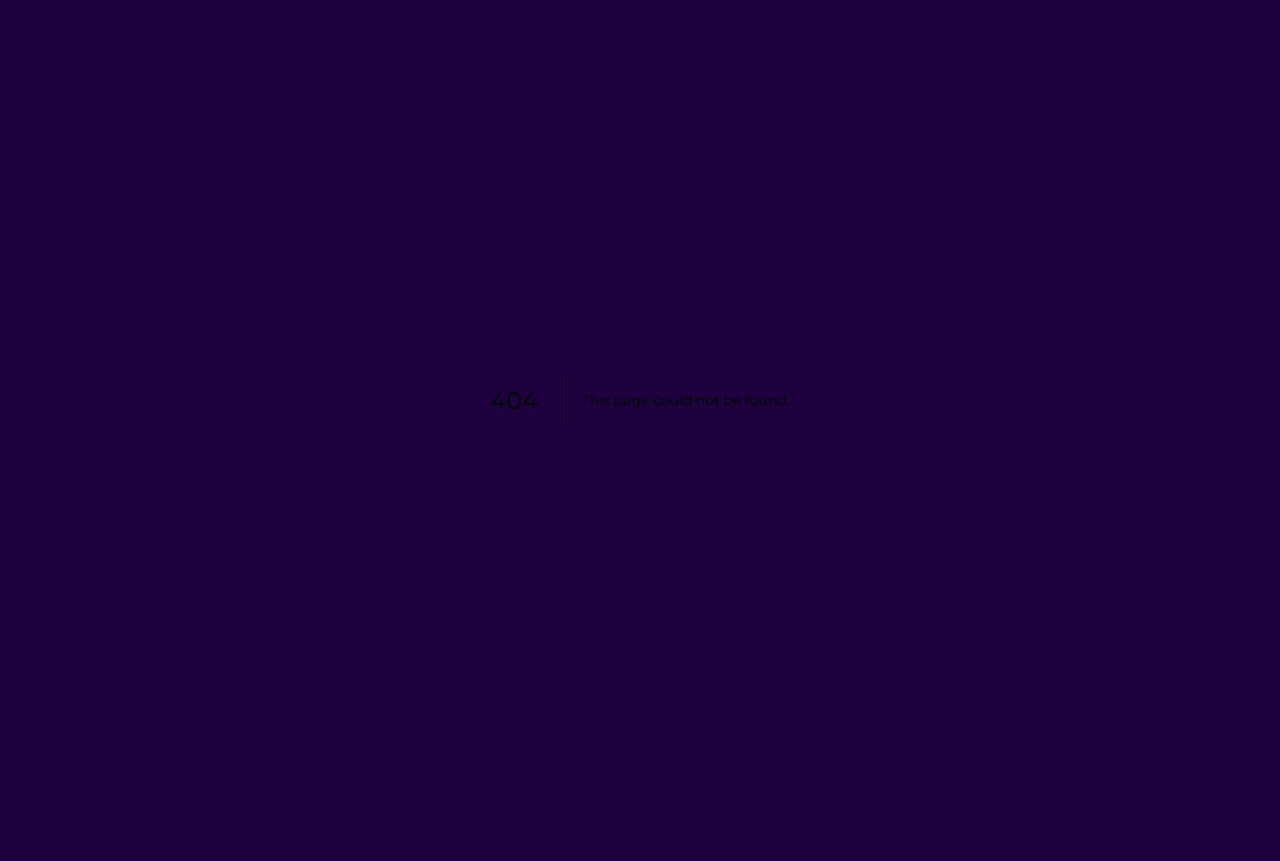
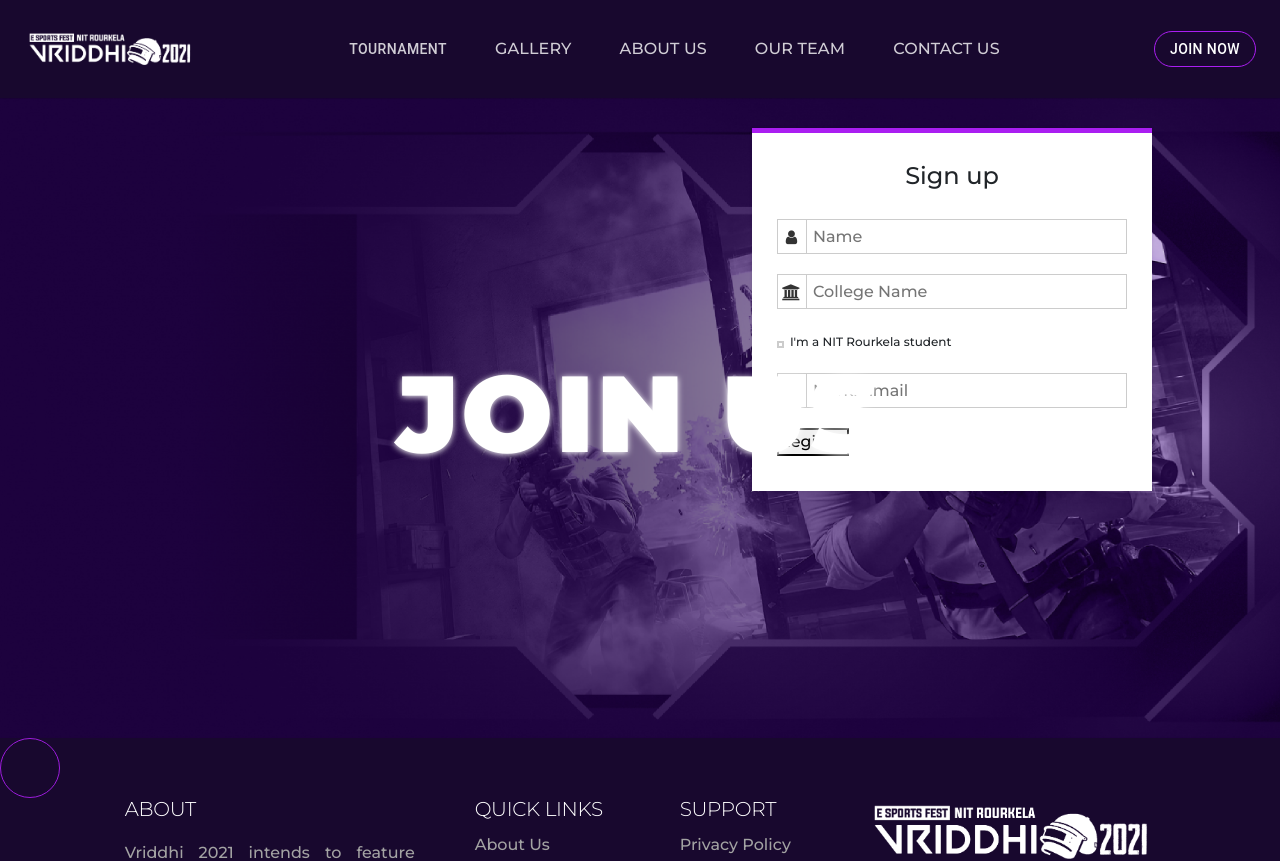
Before and after one commit to Vriddhi2021/frontend, a Next.js app: page /User in a window 1280 px wide. Before the commit this address had no page. Shown: the top 861 px of the page. Before the commit the page ends 800 px from the top, so only its background shows below. Built offline with nearby package versions, Linux system fonts and the light colour scheme.

Commit message:
register page modified

```diff
--- /dev/null
+++ b/pages/User/index.js
@@ -0,0 +1,18 @@
+import Navbar from '../../components/Navbar';
+import Hero from '../../components/hero';
+import Footer from '../../components/footer';
+import RegisterUser from '../../components/registerUser';
+import JoinusHero from '../../components/joinusHero';
+
+const Register = () => {
+  return (
+    <>
+        <Navbar/>
+        <JoinusHero/>
+        <RegisterUser/>
+        <Footer/>
+    </>
+  )
+}
+
+export default Register
--- a/styles/globals.css
+++ b/styles/globals.css
@@ -1,5 +1,5 @@
 @import url("https://fonts.googleapis.com/css?family=Raleway:400,200");
-@import url('https://fonts.googleapis.com/css2?family=Montserrat&display=swap');
+@import url('https://fonts.googleapis.com/css2?family=Montserrat:ital,wght@0,100;0,200;0,300;0,500;0,600;0,700;0,900;1,400&display=swap');
 
 * {
   margin: 0;
```
Also changed, not shown: pages/User/Register.js (added, +19 -0 lines), pages/register.js (deleted, +0 -19 lines).
